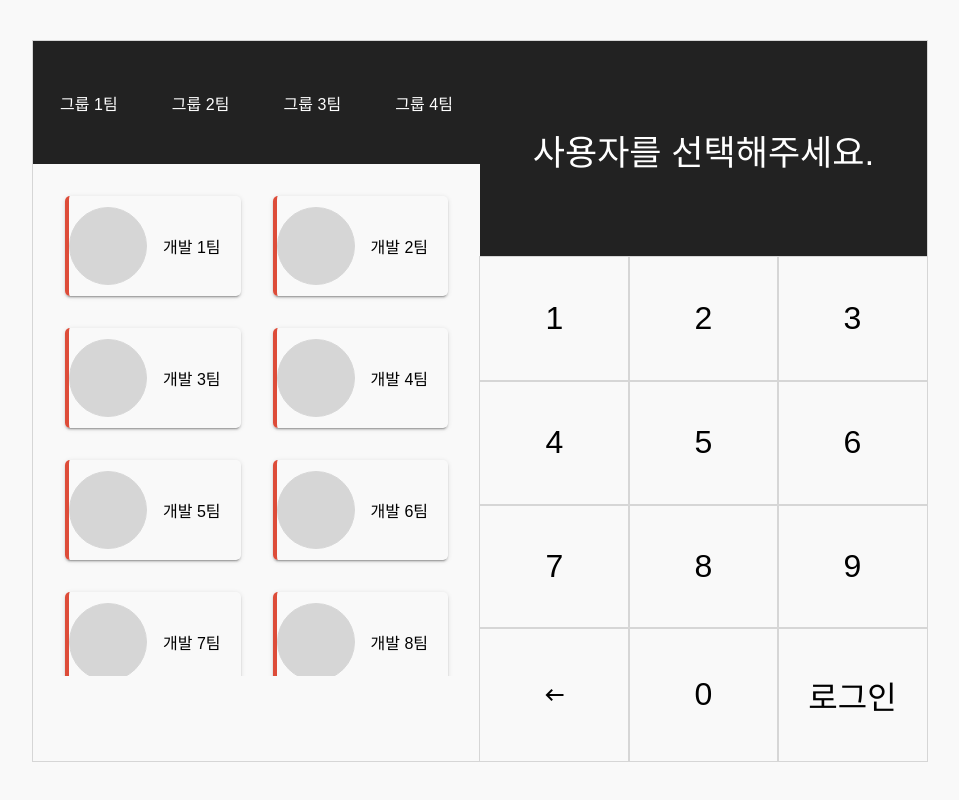
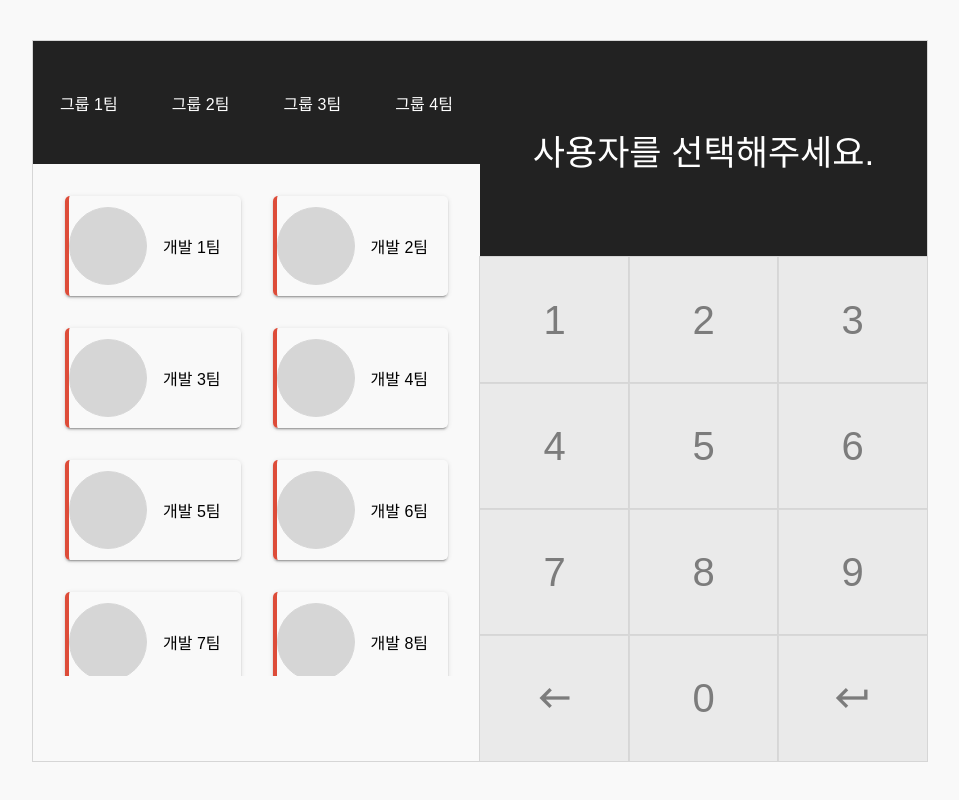
Before and after one commit to junyunga/react-study, a React (Create React App) app: page /user-switch in a window 1280 px wide. Shown: the whole page, without its empty margins (160-1119 px from the left). Built offline with nearby package versions, Linux system fonts and the light colour scheme.

Commit message:
사용자 전환 수정

```diff
--- a/src/core/components/keypad/index.js
+++ b/src/core/components/keypad/index.js
@@ -4,22 +4,30 @@ import './index.scss';
 
 class KeyPad extends Component {
     render() {
+
+        const {keypadActive, password} = this.props;
         return (
             <div className="keypad-container">
-                <div className="key">1</div>
-                <div className="key">2</div>
-                <div className="key">3</div>
-                <div className="key">4</div>
-                <div className="key">5</div>
-                <div className="key">6</div>
-                <div className="key">7</div>
-                <div className="key">8</div>
-                <div className="key">9</div>
-                <div className="key"><i className="material-icons">
-                    keyboard_backspace
-                </i></div>
-                <div className="key">0</div>
-                <div className="key">로그인</div>
+                <div className={`key ${keypadActive ? 'active' : ''}`} onClick={() => password(1)}>1</div>
+                <div className={`key ${keypadActive ? 'active' : ''}`} onClick={() => password(2)}>2</div>
+                <div className={`key ${keypadActive ? 'active' : ''}`} onClick={() => password(3)}>3</div>
+                <div className={`key ${keypadActive ? 'active' : ''}`} onClick={() => password(4)}>4</div>
+                <div className={`key ${keypadActive ? 'active' : ''}`} onClick={() => password(5)}>5</div>
+                <div className={`key ${keypadActive ? 'active' : ''}`} onClick={() => password(6)}>6</div>
+                <div className={`key ${keypadActive ? 'active' : ''}`} onClick={() => password(7)}>7</div>
+                <div className={`key ${keypadActive ? 'active' : ''}`} onClick={() => password(8)}>8</div>
+                <div className={`key ${keypadActive ? 'active' : ''}`} onClick={() => password(9)}>9</div>
+                <div className={`key ${keypadActive ? 'active' : ''}`} onClick={() => password('back')}>
+                    <i className={`material-icons ${keypadActive ? 'active' : ''}`}>
+                        keyboard_backspace
+                    </i>
+                </div>
+                <div className={`key ${keypadActive ? 'active' : ''}`} onClick={() => password(0)}>0</div>
+                <div className={`key ${keypadActive ? 'active' : ''}`} onClick={() => password('login')}>
+                    <i className="material-icons">
+                        keyboard_return
+                    </i>
+                </div>
             </div>
         );
 
--- a/src/core/components/keypad/index.scss
+++ b/src/core/components/keypad/index.scss
@@ -7,18 +7,30 @@
   flex-flow: row wrap;
   flex: 0 0 auto;
 
+
   .key {
     flex: 1 0 33.3333%;
     display: flex;
     justify-content: center;
     align-items: center;
-    font-size: 32px;
+    font-size: 40px;
     outline: 1px solid #d6d6d6;
+
+    & > i {
+      font-size: 40px;
+    }
 
     &:hover {
       cursor: pointer;
     }
 
+    &:not(.active) {
+      cursor: not-allowed;
+      background-color: hsla(0, 0%, 85.9%, .5);
+      color: hsla(0, 0%, 45%, 0.93);
+    }
+
+    &.active {
       &:active {
         background-color: #222222;
         color: #dd4c39;
@@ -27,4 +39,6 @@
         box-shadow: 0 3px 1px -2px rgba(0, 0, 0, .2), 0 2px 2px 0 rgba(0, 0, 0, .14), 0 1px 5px 0 rgba(0, 0, 0, .12);
       }
     }
+
   }
+}
--- a/src/page/user-switch/index.js
+++ b/src/page/user-switch/index.js
@@ -51,8 +51,45 @@ class UserSwitch extends Component {
                 active: false,
             }
         ],
+        password: [
+            {
+                id: 0,
+                value: ''
+            },
+            {
+                id: 0,
+                value: ''
+            },
+            {
+                id: 0,
+                value: ''
+            },
+            {
+                id: 0,
+                value: ''
+            }
+        ],
+        passwordMask: [
+            {
+                id: 0,
+                value: ''
+            },
+            {
+                id: 0,
+                value: ''
+            },
+            {
+                id: 0,
+                value: ''
+            },
+            {
+                id: 0,
+                value: ''
+            }
+        ],
         passwordDisplay: false,
-        passwordDDisplayTitle: ''
+        passwordDDisplayTitle: '',
+        keypadActive: false,
     };
 
     handleUserCardClick = (id) => {
@@ -76,14 +113,24 @@ class UserSwitch extends Component {
         this.setState({
             userList: changeState,
             passwordDDisplay: true,
-            passwordDDisplayTitle: changeState[index]['name']
+            passwordDDisplayTitle: changeState[index]['name'],
+            keypadActive: true
         });
     };
 
+    handlePasswordClick = (value) => {
+        const {keypadActive} = this.state;
+
+        if (keypadActive) {
+        }
+
+    };
+
     render() {
-        const {userList, passwordDDisplay, passwordDDisplayTitle} = this.state;
+        const {userList, passwordDDisplay, passwordDDisplayTitle, keypadActive} = this.state;
         const {
-            handleUserCardClick
+            handleUserCardClick,
+            handlePasswordClick,
         } = this;
 
 
@@ -105,7 +152,7 @@ class UserSwitch extends Component {
                                               title={passwordDDisplayTitle}/>
                             </div>
                             <div className="user-switch-password-keypad--wrapper">
-                                <KeyPad/>
+                                <KeyPad keypadActive={keypadActive} password={handlePasswordClick}/>
                             </div>
 
                         </div>
```
Lines whose indentation alone changed are shown as unchanged.
